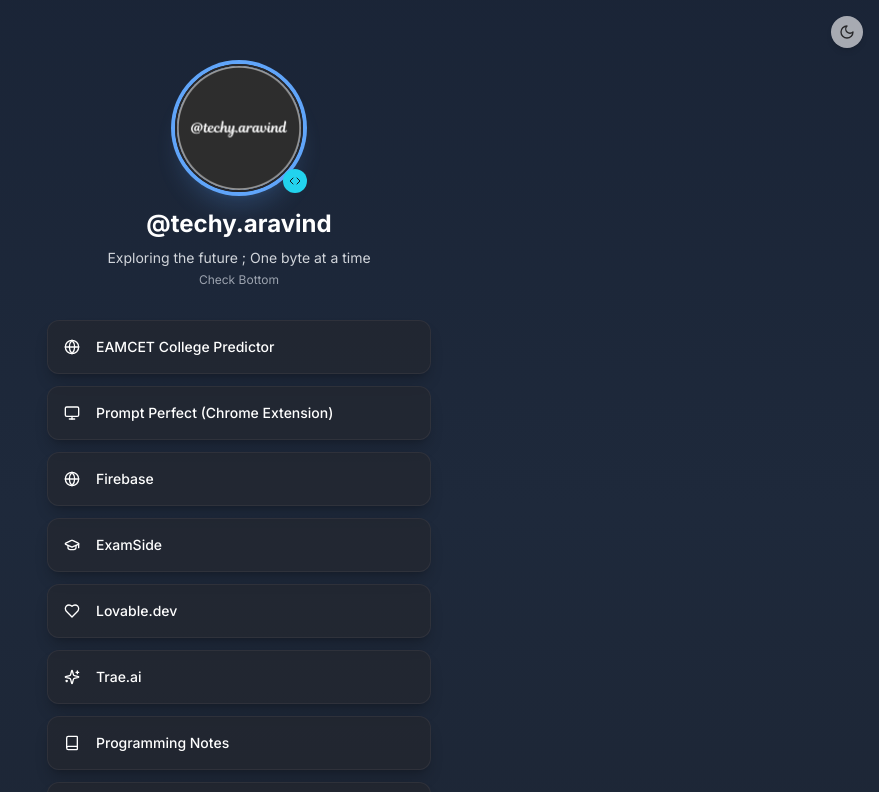
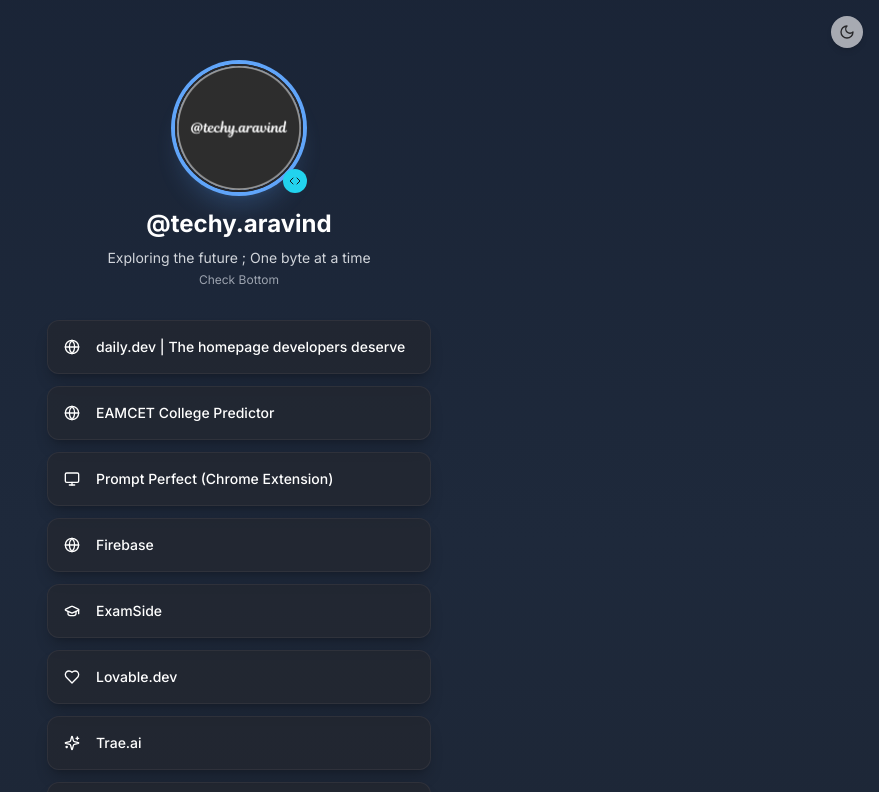
Before and after one commit to aravindpulluri116/mylinktree, a Next.js app: page / in a window 1280 px wide. Shown: the top 792 px of the page, without its empty margins (401-1280 px from the left). Built offline with nearby package versions, Linux system fonts and the light colour scheme.

Commit message:
added daily..dev

```diff
--- a/src/app/page.tsx
+++ b/src/app/page.tsx
@@ -9,6 +9,13 @@
 
 export default function Home() {
   const links = [
+    {
+      id: "dailydev",
+      title: "daily.dev | The homepage developers deserve",
+      url: "https://chromewebstore.google.com/detail/dailydev-the-homepage-dev/jlmpjdjjbgclbocgajdjefcidcncaied?hl=en-US",
+      icon: <Globe className="h-5 w-5 mr-2" />,
+      delay: "delay-100"
+    },
     {
       id: "ecp",
       title: "EAMCET College Predictor",
```
